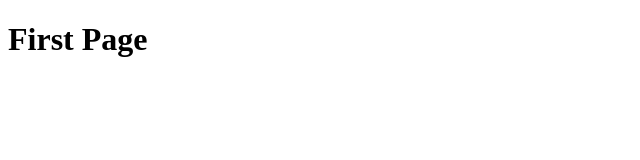
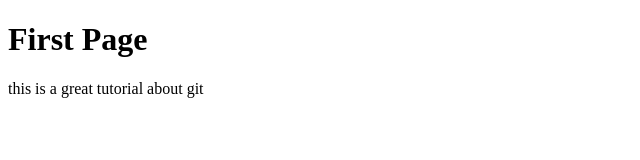
Before and after one commit to ktwindisch/git-course, a plain HTML site: page index.html in a window 1280 px wide. Shown: the whole page, without its empty margins (0-640 px from the left). Drawn offline with Linux system fonts and the light colour scheme.

Commit message:
Changed the index file

```diff
--- a/index.html
+++ b/index.html
@@ -1,8 +1,7 @@
 <!DOCTYPE html>
 <html>
-  <head></head>
   <body>
     <h1>First Page</h1>
+    <p>this is a great tutorial about git<p>
   </body>
-  <html></html>
 </html>
```
